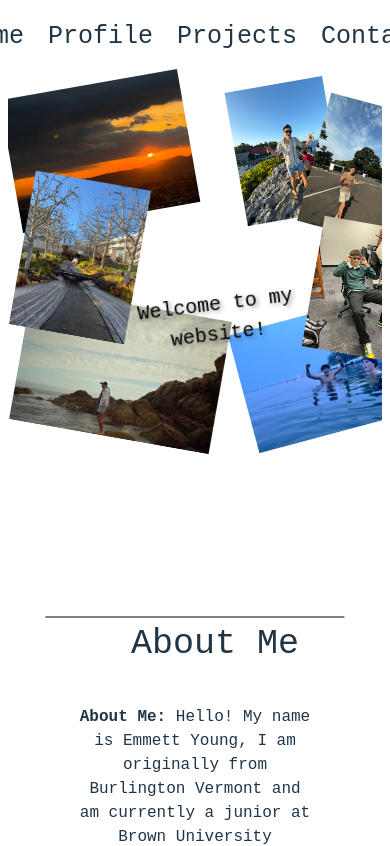
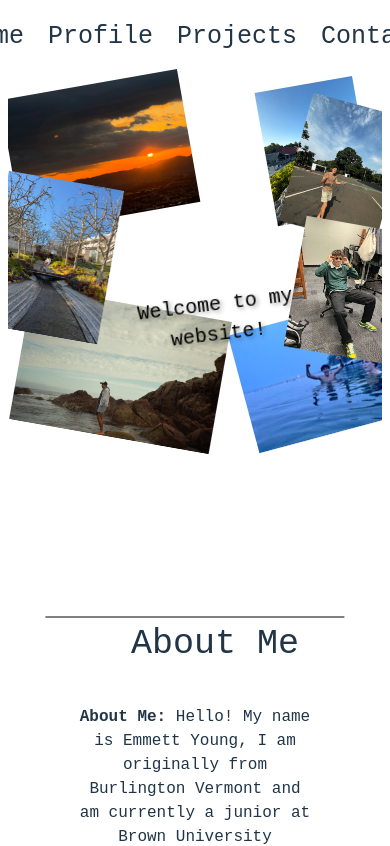
Before and after one commit to emmettyoung/website, a React (Vite) app in the folder frontend/: page / in a window 390 px wide. Shown: the top 846 px of the page. Built offline with nearby package versions, Linux system fonts and the light colour scheme.

Commit message:
feat: fixing portrait

```diff
--- a/frontend/src/styles/main.css
+++ b/frontend/src/styles/main.css
@@ -238,21 +238,22 @@ position: absolute;
   }
   .jakarta {
     width: 110px;
-    left: 80%;
+    left: 75%;
     top: 30px;
   }
   .icy {
     width: 110px;
-    left: 80%;
+    left: 75%;
     top: 150px;
   }
   .tulum-image{
     width: 110px;
+    left: 20px
   }
   .LA {
     width: 130px;
     top: 35%;
-    right: -20px;
+    left: -20px;
   }
   .overlay-australia {
     width: 225px;
```
